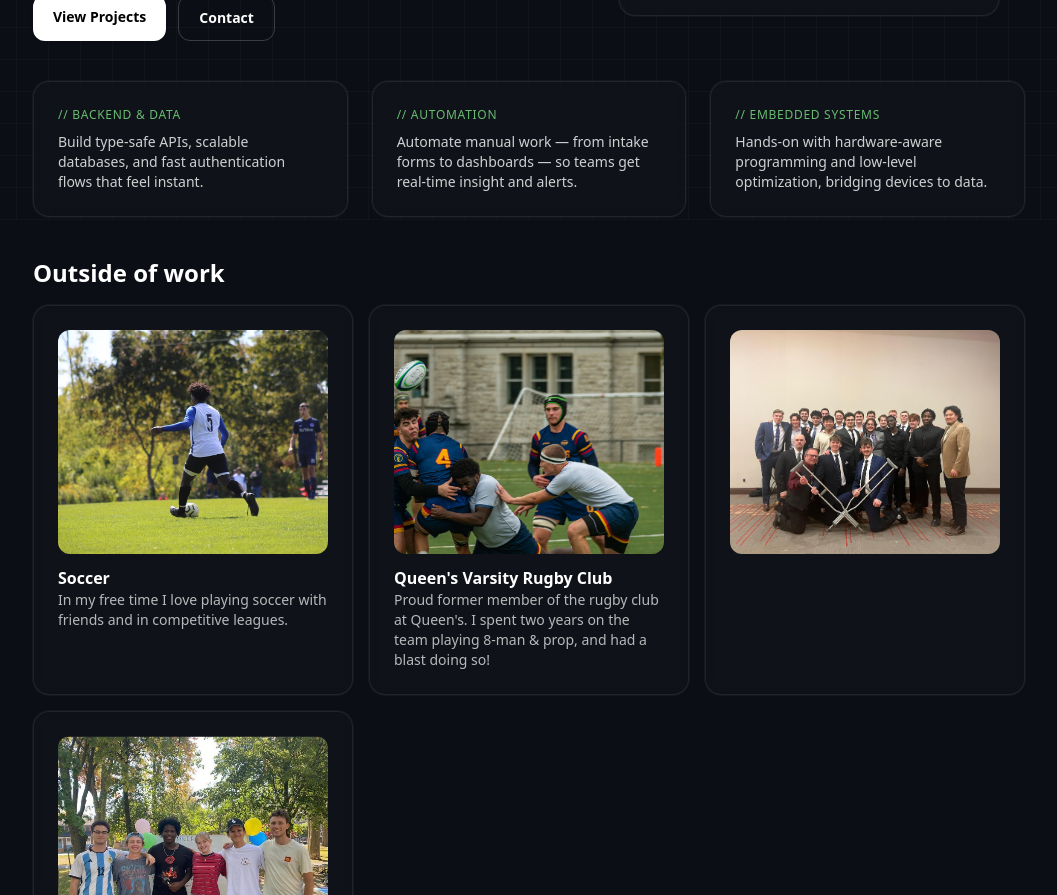
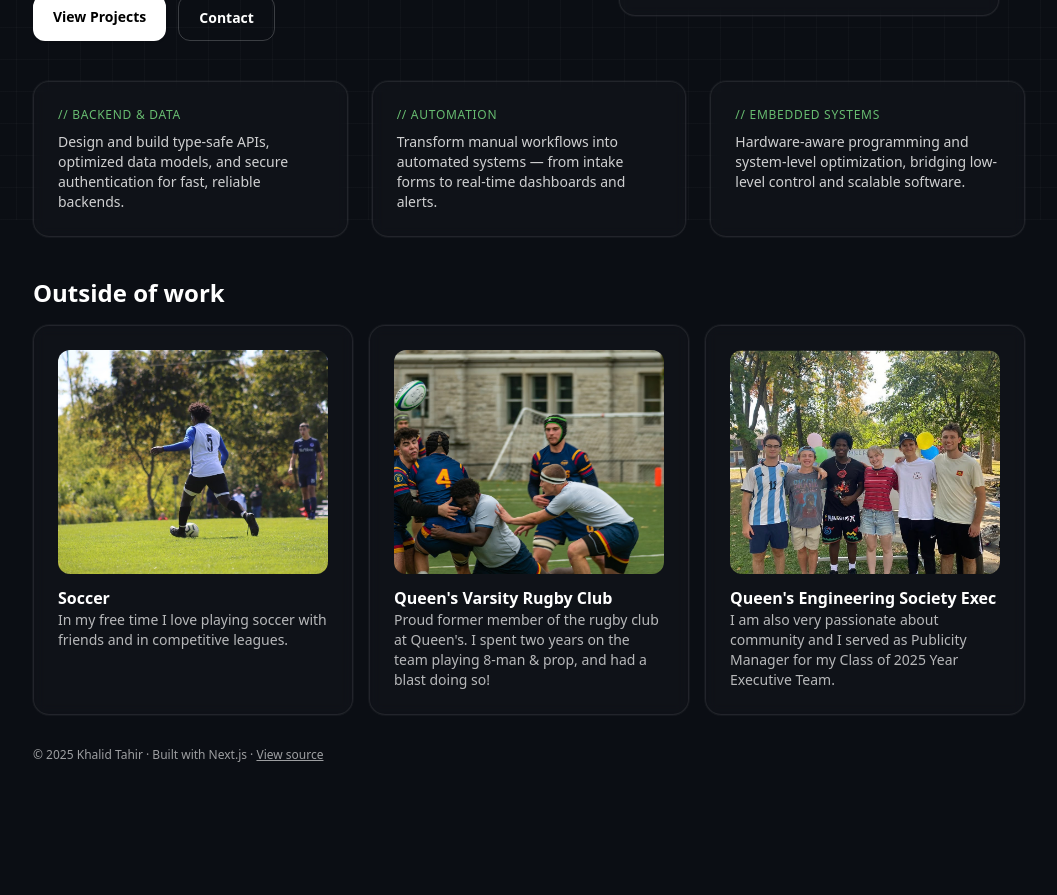
Before and after one commit to khalidtahir/portfolio, a Next.js app: page / in a window 1280 px wide. Shown: the part 580-1475 px from the top of the page, without its empty margins (111-1168 px from the left). After the commit the page ends 1359 px from the top, so only its background shows below. Built offline with nearby package versions, Linux system fonts and the light colour scheme.

Commit message:
Remove rugby banquet card but keep original tech section wording

```diff
--- a/src/app/page.tsx
+++ b/src/app/page.tsx
@@ -22,7 +22,6 @@ function Card({
 export default function Home() {
   return (
     <div className="min-h-[calc(100vh-6rem)]">
-      {/* background */}
       <div className="pointer-events-none absolute inset-0 -z-10 bg-[radial-gradient(60%_60%_at_10%_10%,rgba(59,130,246,0.20),transparent_60%),radial-gradient(50%_50%_at_90%_20%,rgba(16,185,129,0.18),transparent_55%)]"></div>
 
       {/* HERO */}
@@ -87,19 +86,19 @@ export default function Home() {
         <Card>
           <div className="code-accent mb-2">{`// backend & data`}</div>
           <p className="text-sm text-white/80">
-            Build type-safe APIs, scalable databases, and fast authentication flows that feel instant.
+            Design and build type-safe APIs, optimized data models, and secure authentication for fast, reliable backends.
           </p>
         </Card>
         <Card>
           <div className="code-accent mb-2">{`// automation`}</div>
           <p className="text-sm text-white/80">
-            Automate manual work — from intake forms to dashboards — so teams get real-time insight and alerts.
+            Transform manual workflows into automated systems — from intake forms to real-time dashboards and alerts.
           </p>
         </Card>
         <Card>
           <div className="code-accent mb-2">{`// embedded systems`}</div>
           <p className="text-sm text-white/80">
-            Hands-on with hardware-aware programming and low-level optimization, bridging devices to data.
+            Hardware-aware programming and system-level optimization, bridging low-level control and scalable software.
           </p>
         </Card>
       </section>
@@ -141,15 +140,6 @@ export default function Home() {
             </div>
           </Card>
 
-          {/* Rugby Banquet */}
-          <Card>
-            <a href="/rugbyBanquet.jpg" target="_blank" rel="noopener noreferrer">
-              <div className="relative h-56 overflow-hidden rounded-xl">
-                <Image src="/rugbyBanquet.jpg" alt="Rugby banquet" fill sizes="300px" className="object-cover hover:scale-105 transition-transform" />
-              </div>
-            </a>
-          </Card>
-
           {/* Year Exec */}
           <Card>
             <a href="/year-exec.jpg" target="_blank" rel="noopener noreferrer">
```
